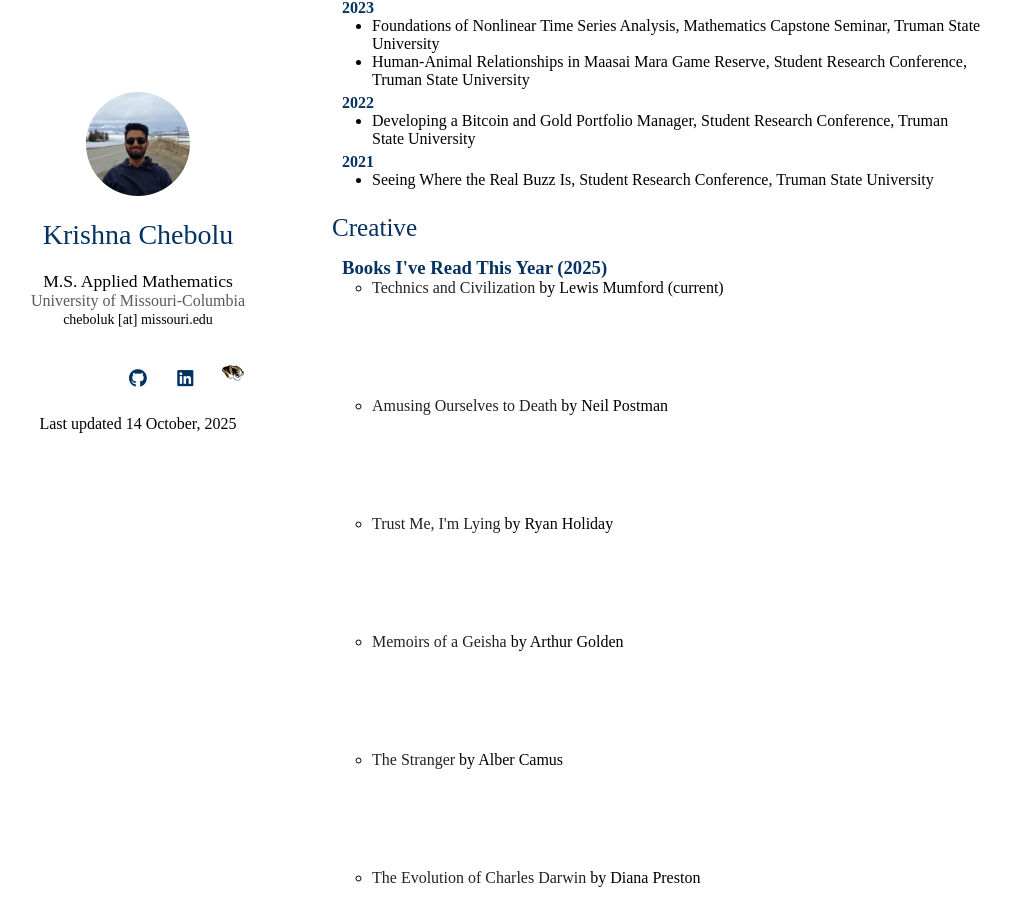
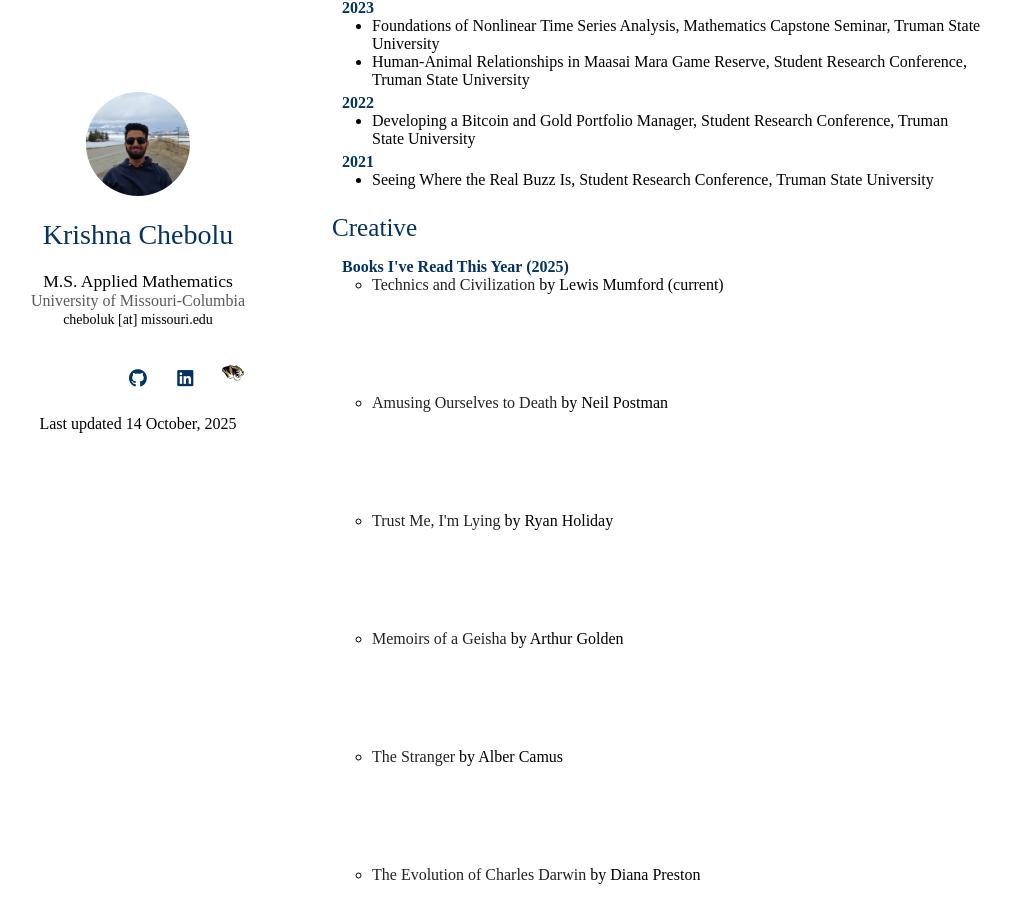
Before and after one commit to krishnachebolu/krishnachebolu.github.io, a Jekyll site: the page index.html, which Jekyll copies as it is, in a window 1280 px wide and 900 px high, scrolled down 1255 px. Shown: the whole window, without its empty margins (138-1149 px from the left). Built offline with Jekyll 4.4.1, drawn with Linux system fonts in a browser that asks for light colours; nearby versions of some CDN libraries; a style sheet for code colours, icons or effects is not loaded.

Commit message:
Update index.html

```diff
--- a/index.html
+++ b/index.html
@@ -210,7 +210,7 @@ Last updated 14 October, 2025
 <div class="publications">
 <ol class="bibliography">
 
-  <h3 style="margin:0 10px 0;">Books I've Read This Year (2025)</h4>
+  <h4 style="margin:0 10px 0;">Books I've Read This Year (2025)</h4>
 <ul style="margin:0 0 5px;">
   <li><strong>Technics and Civilization</strong> by Lewis Mumford (current)</li>
   <li><strong>Amusing Ourselves to Death</strong> by Neil Postman</li>
```
